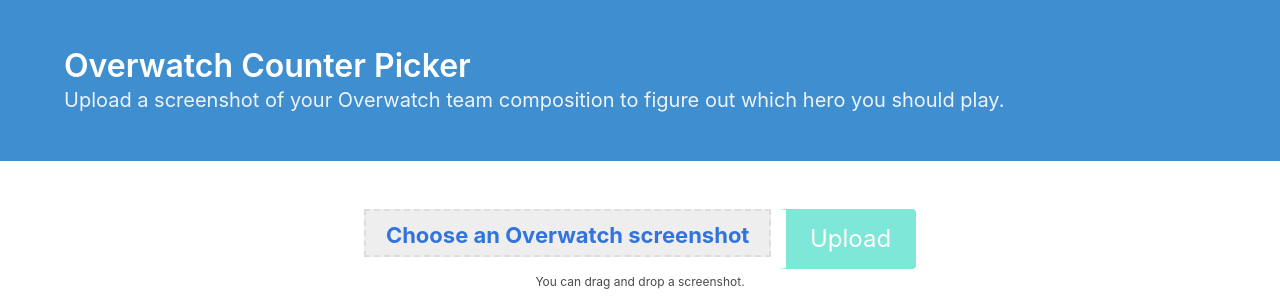
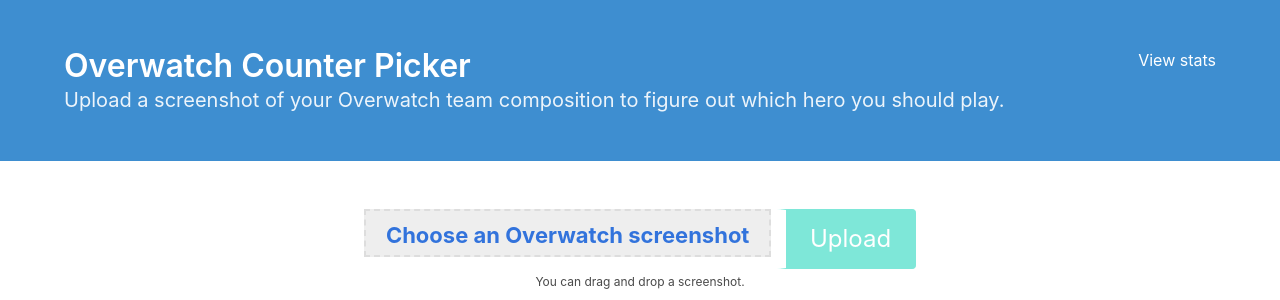
Before and after one commit to cheshire137/overwatch-counter-picker, a Flask app: page / in a window 1280 px wide. Shown: the top 300 px of the page. Run offline with Flask 2, Linux system fonts and the light colour scheme; some libraries are stand-ins or nearby versions.

Commit message:
Link to stats page in header

```diff
--- a/src/web/static/style.css
+++ b/src/web/static/style.css
@@ -182,3 +182,13 @@
 .pick-stats-table .red-team-cell {
   background-color: #ea352d;
 }
+
+.stats-link {
+  color: #fff;
+}
+
+.stats-link:hover,
+.stats-link:focus {
+  color: #fff;
+  text-decoration: underline;
+}
--- a/src/web/templates/index.html
+++ b/src/web/templates/index.html
@@ -12,6 +12,9 @@
   <header class="hero is-info">
     <div class="hero-body">
       <div class="container">
+        <a class="stats-link is-pulled-right" href="/stats">
+          View stats
+        </a>
         <h1 class="title">
           <a href="/">Overwatch Counter Picker</a>
         </h1>
--- a/src/web/templates/result.html
+++ b/src/web/templates/result.html
@@ -12,6 +12,9 @@
   <header class="hero is-info">
     <div class="hero-body">
       <div class="container">
+        <a class="stats-link is-pulled-right" href="/stats">
+          View stats
+        </a>
         <h1 class="title">
           <a href="/">&larr; Overwatch Counter Picker</a>
         </h1>
```
